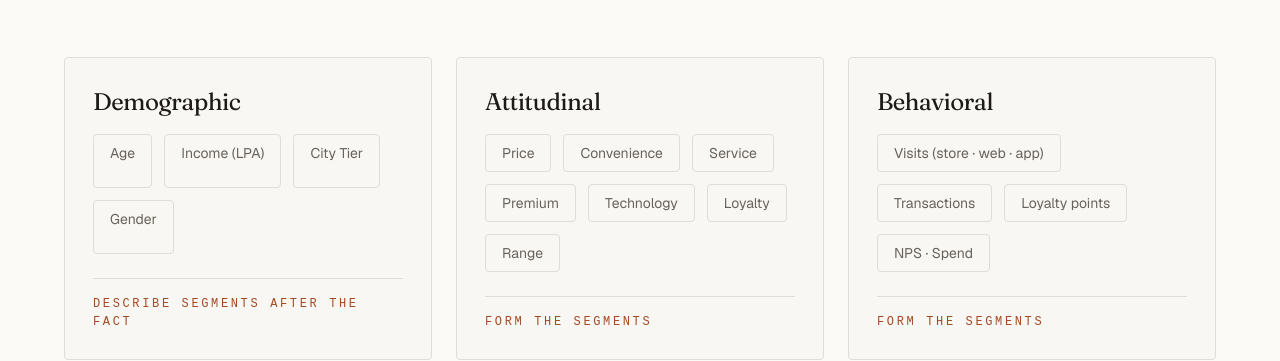
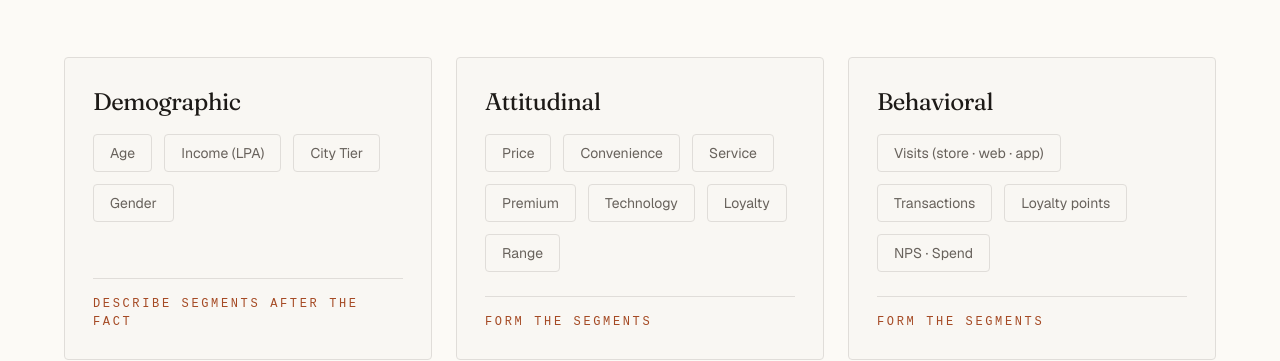
Before and after one commit to sumansaurabh-play/nova-retail-see-aipl, a Next.js app: page / in a window 1280 px wide. Shown: the part 7860-8221 px from the top of the page. Built offline with nearby package versions, Linux system fonts and the light colour scheme.

Commit message:
fix: prevent visual stretching of parameter list pills in Section 2 by aligning items-start

```diff
--- a/app/page.tsx
+++ b/app/page.tsx
@@ -153,7 +153,7 @@ export default function NovaReport() {
             <Reveal key={g.h} delay={i * 90}>
               <div className="flex h-full flex-col rounded-lg border border-border bg-background p-7">
                 <h3 className="font-serif text-2xl tracking-tight text-foreground overflow-hidden text-ellipsis">{g.h}</h3>
-                <ul className="mt-4 flex flex-1 flex-wrap gap-3">
+                <ul className="mt-4 flex flex-1 flex-wrap items-start content-start gap-3">
                   {g.items.map((it) => (
                     <li
                       key={it}
```
